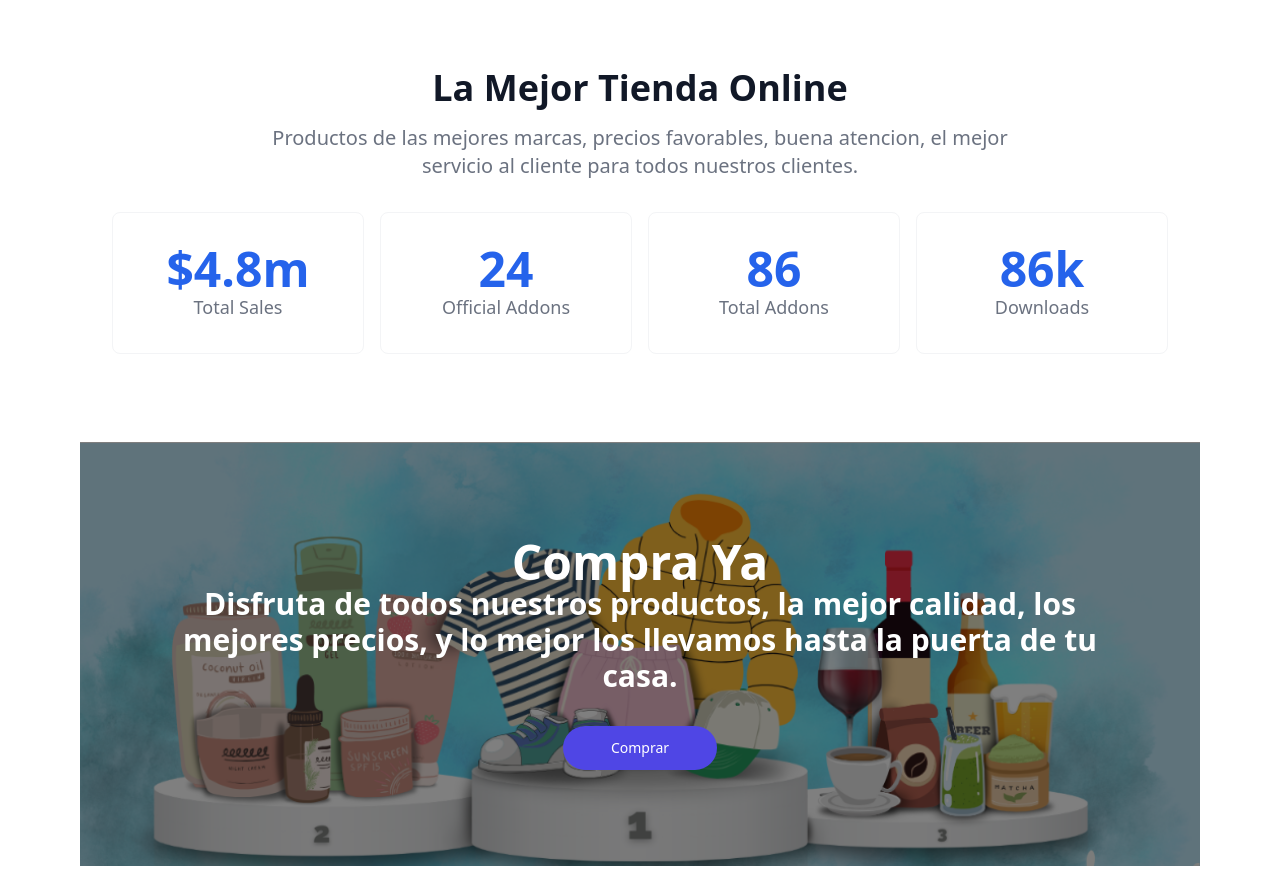
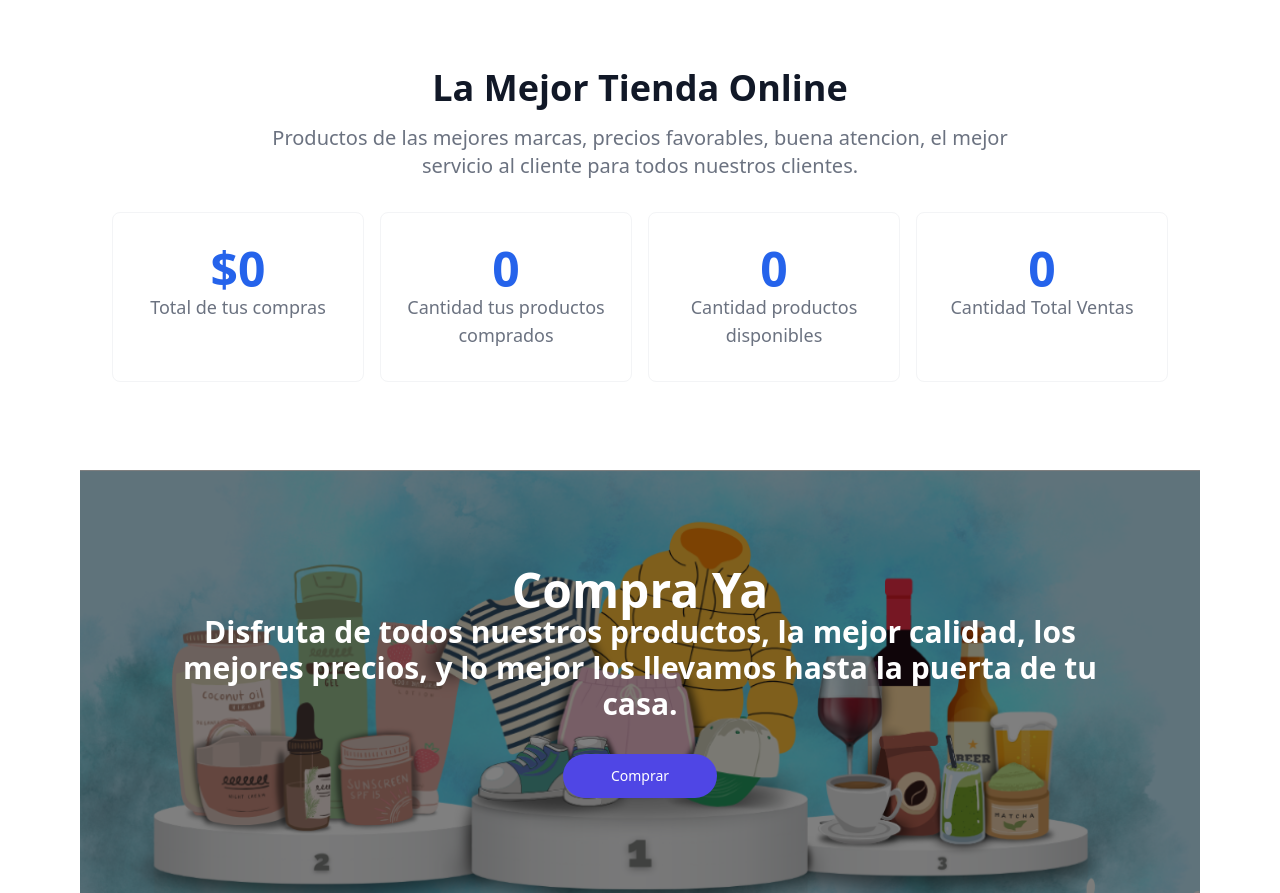
Before and after one commit to caicedotobonjavier/online-store, a Django app: template onlinestore/templates/home/index.html in a window 1280 px wide. Shown: the part 64-957 px from the top of the page. Before the commit the page ends 930 px from the top, so only its background shows below. Run offline with Django 5.2, Linux system fonts and the light colour scheme; the template is opened without the code that fills it, so the values that code supplies are empty; some libraries are stand-ins or nearby versions.

Commit message:
actualizacion del readme

```diff
--- a/onlinestore/templates/home/index.html
+++ b/onlinestore/templates/home/index.html
@@ -19,27 +19,27 @@
 
         <dl class="mt-6 grid grid-cols-1 gap-4 sm:mt-8 sm:grid-cols-2 lg:grid-cols-4">
           <div class="flex flex-col rounded-lg border border-gray-100 px-4 py-8 text-center">
-            <dt class="order-last text-lg font-medium text-gray-500">Total Sales</dt>
+            <dt class="order-last text-lg font-medium text-gray-500">Total de tus compras</dt>
 
-            <dd class="text-4xl font-extrabold text-blue-600 md:text-5xl">$4.8m</dd>
+            <dd class="text-4xl font-extrabold text-blue-600 md:text-5xl">$0</dd>
           </div>
 
           <div class="flex flex-col rounded-lg border border-gray-100 px-4 py-8 text-center">
-            <dt class="order-last text-lg font-medium text-gray-500">Official Addons</dt>
+            <dt class="order-last text-lg font-medium text-gray-500">Cantidad tus productos comprados</dt>
 
-            <dd class="text-4xl font-extrabold text-blue-600 md:text-5xl">24</dd>
+            <dd class="text-4xl font-extrabold text-blue-600 md:text-5xl">0</dd>
           </div>
 
           <div class="flex flex-col rounded-lg border border-gray-100 px-4 py-8 text-center">
-            <dt class="order-last text-lg font-medium text-gray-500">Total Addons</dt>
+            <dt class="order-last text-lg font-medium text-gray-500">Cantidad productos disponibles</dt>
 
-            <dd class="text-4xl font-extrabold text-blue-600 md:text-5xl">86</dd>
+            <dd class="text-4xl font-extrabold text-blue-600 md:text-5xl">0</dd>
           </div>
 
           <div class="flex flex-col rounded-lg border border-gray-100 px-4 py-8 text-center">
-            <dt class="order-last text-lg font-medium text-gray-500">Downloads</dt>
+            <dt class="order-last text-lg font-medium text-gray-500">Cantidad Total Ventas</dt>
 
-            <dd class="text-4xl font-extrabold text-blue-600 md:text-5xl">86k</dd>
+            <dd class="text-4xl font-extrabold text-blue-600 md:text-5xl">0</dd>
           </div>
         </dl>
       </div>
```
Also changed, not shown: README.md.
